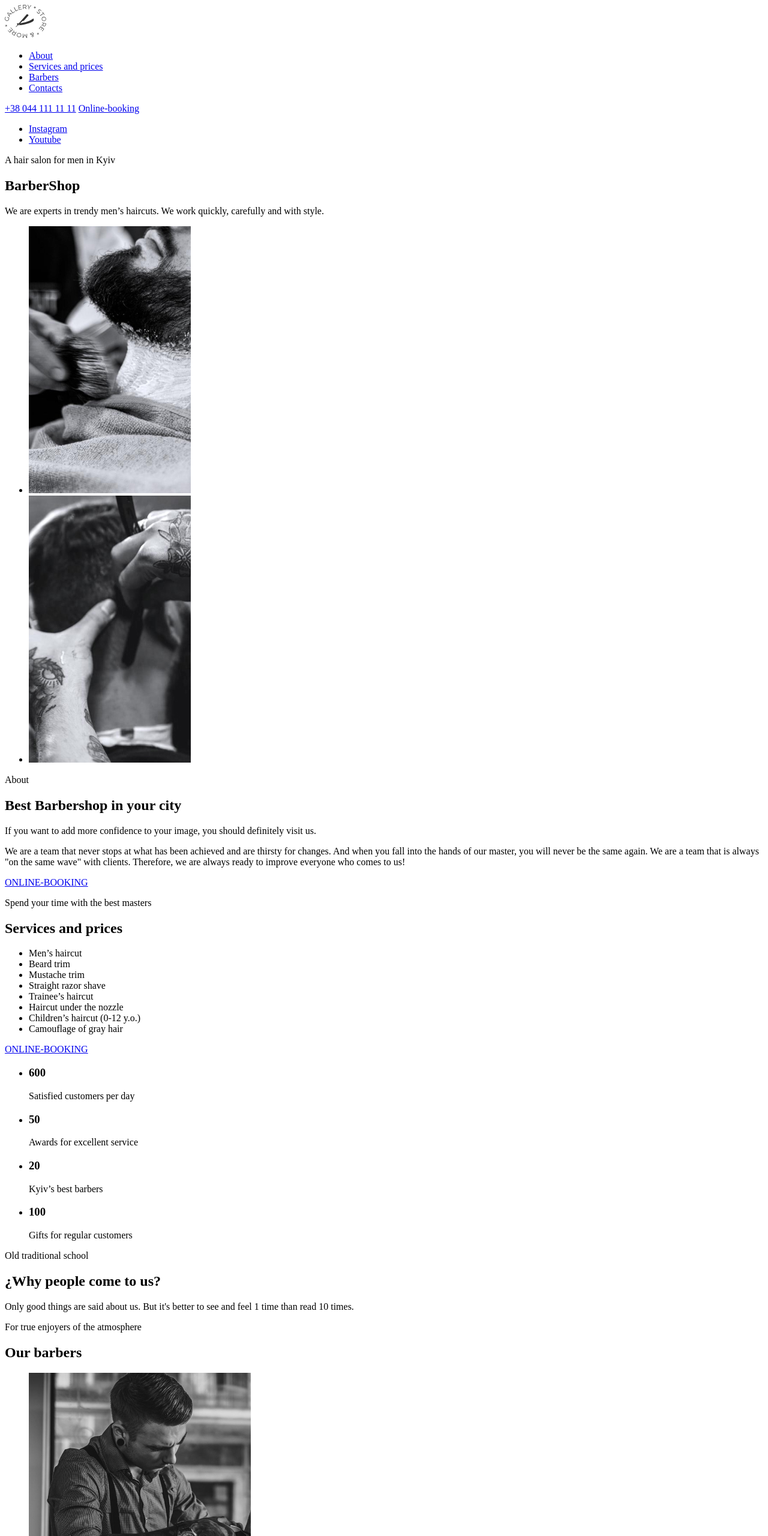
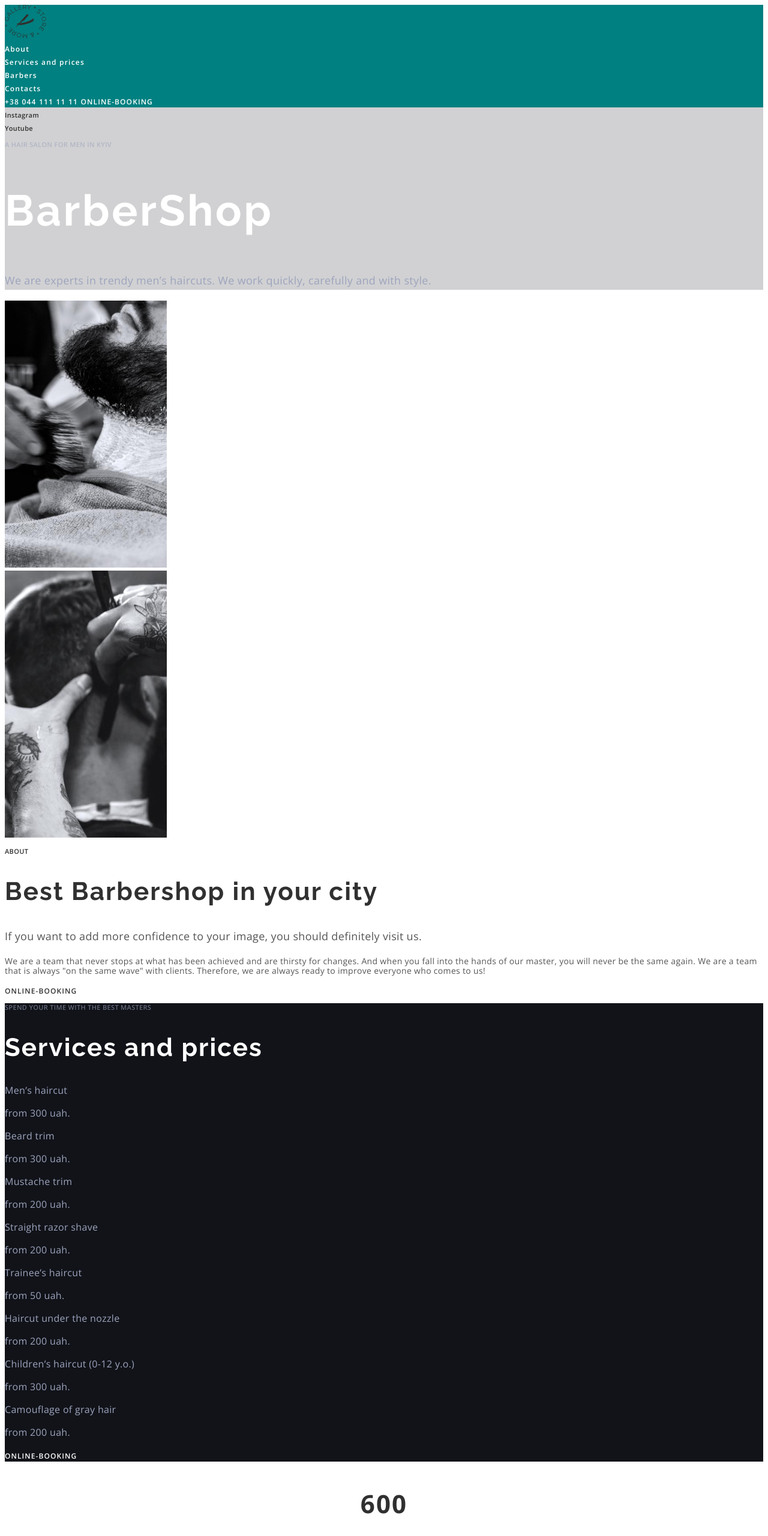
Before and after one commit to TnRuslan/barbershop-1, a plain HTML site: page index.html in a window 1280 px wide. Shown: the top 2560 px of the page at 60% size. Drawn offline with nearby package versions, Linux system fonts and the light colour scheme.

Commit message:
Додає шрифти та колір тексту

```diff
--- /dev/null
+++ b/css/style.css
@@ -0,0 +1,241 @@
+/* Основний колір тексту сірого #555555 */
+/* Основний колір світлого тексту #FFFFFF */
+/* Колір акценту #FF6C00 */
+/* Основний колір заголовків #303030;*/
+/* Додатковий колір підзаголовка #9DA4BD; */
+/* Додатковий колір Labal  rgba(157, 164, 189, 0.6);*/
+
+:root {
+    --pramyri-text-color: #555555;
+    --first-text-color: #FFFFFF;
+    --acent-color: #FF6C00;
+    --main-title-color: #303030;
+    --secondary-subtitle-color: #9DA4BD;
+    --secondary-label-color: rgba(157, 164, 189, 0.6);
+}
+
+
+body {
+    font-family: 'Open Sans', sans-serif;
+    color: var(--pramyri-text-color);
+    letter-spacing: 0.02em;
+}
+
+.link {
+    text-decoration: none;
+    color: inherit;
+}
+
+.link:hover,
+.link:focus {
+    color: var(--acent-color);
+}
+
+.list {
+    list-style: none;
+    padding-left: 0;
+    margin: 0;
+}
+
+
+/* Header */
+.header {
+    background-color: teal;
+}
+
+.nav-link {
+    font-weight: 600;
+    font-size: 12px;
+    line-height: 1.33;
+    letter-spacing: 0.1em;
+    color: var(--first-text-color);
+}
+
+.button {
+    font-weight: 600;
+    font-size: 12px;
+    line-height: 1.33;
+    letter-spacing: 0.09em;
+    text-transform: uppercase;
+    color: var(--first-text-color);
+}
+/* .nav-link:hover,
+.nav-link:focus {
+    color: var(--acent-color);
+} */
+
+/* Hero */
+
+.hero {
+    background-color: rgba(25, 28, 38, 0.2);
+}
+
+.hero-link,
+.footer-link {
+    font-weight: 600;
+    font-size: 11px;
+    line-height: 1.36;
+    color: var(--main-title-color);
+}
+
+/* .hero-link:hover,
+.hero-link:focus {
+    color: var(--acent-color);
+} */
+
+.label {
+    font-weight: 600;
+    font-size: 11px;
+    line-height: 1.36;
+    text-transform: uppercase;
+    color: var(--main-title-color);
+}
+
+.hero-label.label{
+    color: var(--secondary-label-color);
+}
+
+.title {
+    font-family: 'Raleway', sans-serif;
+    font-size: 42px;
+    line-height: 1.16;
+    letter-spacing: 0.05em;
+    color: var(--main-title-color);
+}
+
+.hero-title.title {
+    font-size: 72px;
+    line-height: 1.18;
+    color: var(--first-text-color);
+}
+
+.subtitle {
+    font-size: 18px;
+    line-height: 1.66;
+}
+
+.hero-subtitle.subtitle {
+    color: var(--secondary-subtitle-color);
+}
+
+/* About */
+
+.about-subtitle {
+    font-size: 18px;
+    line-height: 1.66;
+}
+
+.about-content {
+    font-size: 14px;
+    line-height: 1.14;
+}
+
+.about-button.button {
+    color: var(--main-title-color);
+}
+
+.about-button.button:hover,
+.about-button.button:focus {
+    color: var(--acent-color);
+}
+
+/* Price */
+.price {
+    background-color: #111319;;
+}
+
+.price-label.label {
+    color: var(--secondary-label-color);
+}
+
+.price-title.title {
+    color: var(--first-text-color);
+}
+
+.price-list {
+    color: var(--secondary-subtitle-color)
+}
+
+/* Features */
+
+.features-number {
+    font-weight: 700;
+    font-size: 42px;
+    line-height: 1.35;
+    text-align: center;
+    letter-spacing: 0.05em;
+    color: var(--main-title-color);
+}
+
+.features-stat {
+    font-weight: 600;
+    font-size: 11px;
+    line-height: 1.36;
+    text-align: center;
+    color: var(--main-title-color);
+}
+
+/* Наші барбери */
+
+.team-title {
+    font-weight: 400;
+    font-size: 18px;
+    line-height: 1.38;
+    text-align: center;
+    color: var(--main-title-color);
+}
+
+.team-content {
+    font-size: 14px;
+    line-height: 1.35;
+    text-align: center;
+    color: var(--acent-color);
+}
+
+
+/* Роботи */
+
+/* Контаткти */
+.contact-section {
+    background-color: #191C26;;
+}
+
+.contact-title.title {
+    color: var(--first-text-color);
+}
+
+.address-list.list {
+    font-style: normal;
+    font-weight: 400;
+    font-size: 18px;
+    line-height: 1.66;
+    color: var(--secondary-subtitle-color);
+}
+
+.address-link {
+    font-weight: 700;
+}
+
+.mail-link {
+    text-decoration: underline;
+}
+
+.contact-label.label {
+    color: var(--first-text-color);
+}
+
+.contact-content {
+            font-size: 18px;
+            line-height: 1.66;
+            color: var(--secondary-subtitle-color);
+}
+
+
+/* Footer */
+
+.footer-copyright {
+    font-weight: 600;
+    font-size: 11px;
+    line-height: 1.36;
+    color: var(--secondary-subtitle-color);
+}
--- a/index.html
+++ b/index.html
@@ -5,141 +5,216 @@
     <meta http-equiv="X-UA-Compatible" content="IE=edge">
     <meta name="viewport" content="width=device-width, initial-scale=1.0">
     <title>Baebershop</title>
+    <link rel="preconnect" href="https://fonts.googleapis.com">
+    <link rel="preconnect" href="https://fonts.gstatic.com" crossorigin>
+    <link href="https://fonts.googleapis.com/css2?family=Open+Sans:wght@400;600;700&family=Raleway:wght@700&display=swap"
+        rel="stylesheet">
+    <link rel="stylesheet" href="./css/style.css">
 </head>
 <body>
 
 <!-- Шапка -->
 
-    <header>
+    <header class="header">
         <img src="./images/logo.svg" alt="logo" width="69" height="56">
-        <nav>
-            <ul>
-                <li><a href="#">About</a></li>
-                <li><a href="#">Services and prices</a></li>
-                <li><a href="#">Barbers</a></li>
-                <li><a href="#">Contacts</a></li>
+        <nav class="nav">
+            <ul class="nav-list list">
+                <li class="nav-item">
+                    <a class="nav-link link" href="#">About</a>
+                </li>
+                <li>
+                    <a class="nav-link link" href="#">Services and prices</a>
+                </li>
+                <li>
+                    <a class="nav-link link" href="#">Barbers</a>
+                </li>
+                <li>
+                    <a class="nav-link link" href="#">Contacts</a>
+                </li>
             </ul>
         </nav>
-        <a href="tel:+380441111111">+38 044 111 11 11</a>
-        <a href="#">Online-booking</a>
+        <a class="nav-link link" href="tel:+380441111111">+38 044 111 11 11</a>
+        <a class="button link" href="#">Online-booking</a>
     </header>
 
     <main>
 
 <!-- Hero -->
 
-        <section>
-            <ul>
-                <li>
-                    <a href="#">Instagram</a>
+        <section class="hero">
+            <ul class="hero-list list">
+                <li class="hero-item">
+                    <a class="hero-link link" href="#">Instagram</a>
                 </li>
-                <li>
-                    <a href="#">Youtube</a>
+                <li class="hero-item">
+                    <a class="hero-link link" href="#">Youtube</a>
                 </li>
             </ul>
-            <p>A hair salon for men in Kyiv</p>
-            <h1>BarberShop</h1>
-            <p>We are experts in trendy men’s haircuts.
+            <p class="hero-label label">A hair salon for men in Kyiv</p>
+            <h1 class="hero-title title">BarberShop</h1>
+            <p class="hero-subtitle subtitle">We are experts in trendy men’s haircuts.
             We work quickly, carefully and with style.</p>
         </section>
 
 <!-- About -->
 
-        <section>
-            <ul>
-                <li><img src="./images/about-1.jpg" alt="heirdresser"></li>
-                <li><img src="./images/about-2.jpg" alt="heirdresser"></li>
+        <section class="section">
+            <ul class="about-list list">
+                <li class="about-item">
+                    <img src="./images/about-1.jpg" alt="heirdresser">
+                </li>
+                <li class="about-item">
+                    <img src="./images/about-2.jpg" alt="heirdresser">
+                </li>
             </ul>
-            <p>About</p>
-            <h2>Best Barbershop in your city</h2>
-            <p>If you want to add more confidence to your image, you should definitely visit us.</p>
-            <p>We are a team that never stops at what has been achieved and are thirsty for changes. And when you fall into the hands
+            <p class="about-label label">About</p>
+            <h2 class="about-title title">Best Barbershop in your city</h2>
+            <p class="subtitle">If you want to add more confidence to your image, you should definitely visit us.</p>
+            <p class="about-content">We are a team that never stops at what has been achieved and are thirsty for changes. And when you fall into the hands
             of our master, you will never be the same again. We are a team that is always "on the same wave" with clients.
             Therefore, we are always ready to improve everyone who comes to us!</p>
-            <a href="#">ONLINE-BOOKING</a>
+            <a class="about-button button link" href="#">ONLINE-BOOKING</a>
         </section>
 
 <!-- Price -->
 
-        <section>
-            <p>Spend your time with the best masters</p>
-            <h2>Services and prices</h2>
-            <ul>
-                <li>Men’s haircut</li>
-                <li>Beard trim</li>
-                <li>Mustache trim</li>
-                <li>Straight razor shave</li>
-                <li>Trainee’s haircut</li>
-                <li>Haircut under the nozzle</li>
-                <li>Children’s haircut (0-12 y.o.)</li>
-                <li>Camouflage of gray hair</li>
+        <section class="price section">
+            <p class="price-label label">Spend your time with the best masters</p>
+            <h2 class="price-title title">Services and prices</h2>
+            <ul class="price-list list">
+                <li class="price-item">
+                    <p>Men’s haircut</p>
+                    <p></p>
+                    <p>from 300 uah.</p>
+                </li>
+                <li class="price-item">
+                    <p>Beard trim</p>
+                    <p></p>
+                    <p>from 300 uah.</p>
+                </li>
+                <li class="price-item">
+                    <p>Mustache trim</p>
+                    <p></p>
+                    <p>from 200 uah.</p>
+                </li>
+                <li class="price-item">
+                    <p>Straight razor shave</p>
+                    <p></p>
+                    <p>from 200 uah.</p>
+                </li>
             </ul>
-            <a href="#">ONLINE-BOOKING</a>
+            <ul class="price-list list">
+                <li class="price-item">
+                    <p>Trainee’s haircut</p>
+                    <p></p>
+                    <p>from 50 uah.</p>
+                </li>
+                <li class="price-item">
+                    <p>Haircut under the nozzle</p>
+                    <p></p>
+                    <p>from 200 uah.</p>
+                </li>
+                <li class="price-item">
+                    <p>Children’s haircut (0-12 y.o.)</p>
+                    <p></p>
+                    <p>from 300 uah.</p>
+                </li>
+                <li class="price-item">
+                    <p>Camouflage of gray hair</p>
+                    <p></p>
+                    <p>from 200 uah.</p>
+                </li>
+            </ul>
+            <a class="button link" href="#">ONLINE-BOOKING</a>
         </section>
 
 <!-- Наші переваги -->
 
-        <section>
-            <ul>
-                <li>
-                    <h3>600</h3>
-                    <p>Satisfied customers per day</p>
+        <section class="section">
+            <ul class="features-list list">
+                <li class="features-item">
+                    <p class="features-number">600</p>
+                    <p class="features-stat">Satisfied customers per day</p>
                 </li>
                 <li>
-                    <h3>50</h3>
-                    <p>Awards for excellent service</p>
+                    <p class="features-number">50</p>
+                    <p class="features-stat">Awards for excellent service</p>
                 </li>
                 <li>
-                    <h3>20</h3>
-                    <p>Kyiv’s best barbers</p>
+                    <p class="features-number">20</p>
+                    <p class="features-stat">Kyiv’s best barbers</p>
                 </li>
                 <li>
-                    <h3>100</h3>
-                    <p>Gifts for regular customers</p>
+                    <p class="features-number">100</p>
+                    <p class="features-stat">Gifts for regular customers</p>
                 </li>
             </ul>
-            <p>Old traditional school</p>
-            <h2>¿Why people come to us?</h2>
-            <p>Only good things are said about us. But it's better to see and feel 1 time than read 10 times.</p>
+            <p class="features-label label">Old traditional school</p>
+            <h2 class="title">¿Why people come to us?</h2>
+            <p class="subtitle">Only good things are said about us. But it's better to see and feel 1 time than read 10 times.</p>
         </section>
 
 <!-- Наші барбери -->
 
-        <section>
-            <p>For true enjoyers of the atmosphere</p>
-            <h2>Our barbers</h2>
-            <ul>
-                <li>
+        <section class="section">
+            <p class="label">For true enjoyers of the atmosphere</p>
+            <h2 class="title">Our barbers</h2>
+            <ul class="team-list list">
+                <li class="team-item">
                     <img src="./images/barber-1.jpg" alt="barber John">
-                    <h3>John Smith</h3>
-                    <p>Extreme Barber</p>
-                    <ul>
-                        <li></li>
-                        <li></li>
-                        <li></li>
-                        <li></li>
+                    <h3 class="team-title">John Smith</h3>
+                    <p class="team-content">Extreme Barber</p>
+                    <ul class="social-list list">
+                        <li>
+                            <a href=""></a>
+                        </li>
+                        <li>
+                            <a href=""></a>
+                        </li>
+                        <li>
+                            <a href=""></a>
+                        </li>
+                        <li>
+                            <a href=""></a>
+                        </li>
                     </ul>
                 </li>
-                <li>
+                <li class="team-item">
                     <img src="./images/barber-2.jpg" alt="barber Michele">
-                    <h3>Michele Doe</h3>
-                    <p>Extreme Barber</p>
+                    <h3 class="team-title">Michele Doe</h3>
+                    <p class="team-content">Extreme Barber</p>
                     <ul>
-                        <li></li>
-                        <li></li>
-                        <li></li>
-                        <li></li>
+                        <li>
+                            <a href=""></a>
+                        </li>
+                        <li>
+                            <a href=""></a>
+                        </li>
+                        <li>
+                            <a href=""></a>
+                        </li>
+                        <li>
+                            <a href=""></a>
+                        </li>
                     </ul>
                 </li>
-                <li>
+                <li class="team-item">
                     <img src="./images/barber-3.jpg" alt="barber Alan">
-                    <h3>Alan Black</h3>
-                    <p>Extreme Barber</p>
+                    <h3 class="team-title">Alan Black</h3>
+                    <p class="team-content">Extreme Barber</p>
                     <ul>
-                        <li></li>
-                        <li></li>
-                        <li></li>
-                        <li></li>
+                        <li>
+                            <a href=""></a>
+                        </li>
+                        <li>
+                            <a href=""></a>
+                        </li>
+                        <li>
+                            <a href=""></a>
+                        </li>
+                        <li>
+                            <a href=""></a>
+                        </li>
                     </ul>
                 </li>
             </ul>
@@ -147,20 +222,20 @@
 
 <!-- Наша робота -->
 
-        <section>
-            <h2></h2>
-            <p>In Latin, "barba" means "beard"</p>
-            <ul>
-                <li>
+        <section class="section">
+            <h2 class="title">Works</h2>
+            <p class="label">In Latin, "barba" means "beard"</p>
+            <ul class="works-list list">
+                <li class="works-item">
                     <img src="./images/our-work-1.jpg" alt="heirdresser">
                 </li>
-                <li>
+                <li class="works-item">
                     <img src="./images/our-work-2.jpg" alt="heirdresser">
                 </li>
-                <li>
+                <li class="works-item">
                     <img src="./images/our-work-3.jpg" alt="heirdresser">
                 </li>
-                <li>
+                <li class="works-item">
                     <img src="./images/our-work-4.jpg" alt="heirdresser">
                 </li>
             </ul>
@@ -168,24 +243,38 @@
 
 <!-- Наші контакти -->
 
-        <section>
-            <h2>Online-booking</h2>
-            <h2>Contacts</h2>
-            <address>
-                <a href="#">st. Vasilkovaya, 7A Kiev, 08132</a>
-                <a href="tel:+380441111111">+38 044 111 11 11</a>
-                <a href="mailto:barbershop@email.com">barbershop@email.com</a>
-            </address>
-            <p>Working hours</p>
-            <p>Every day from 9:00 to 22:00</p>
+        <section class="contact-section">
+            <h2 class="contact-title title">Online-booking</h2>
+            <div class="address-container">
+                <h2 class="contact-title title">Contacts</h2>
+                <address>
+                    <ul class="address-list list">
+                        <li>
+                            <a class="address-link link" href="#">st. Vasilkovaya, 7A Kiev, 08132</a>
+                        </li>
+                        <li>
+                            <a class="tel-link link" href="tel:+380441111111">+38 044 111 11 11</a>
+                        </li>
+                        <li>
+                            <a class="mail-link link" href="mailto:barbershop@email.com">barbershop@email.com</a>
+                        </li>
+                    </ul>
+                </address>
+                <p class="contact-label label">Working hours</p>
+                <p class="contact-content">Every day from 9:00 to 22:00</p>
+            </div>
         </section>
     </main>
 
-    <footer>
-        <p>&#169Copyright 2020</p>
-        <ul>
-            <li><a href="#">Instagram</a></li>
-            <li><a href="#">Youtube</a></li>
+    <footer class="footer">
+        <p class="footer-copyright">&#169 Copyright 2020</p>
+        <ul class="footer-list list">
+            <li>
+                <a class="footer-link link" href="#">Instagram</a>
+            </li>
+            <li>
+                <a class="footer-link link" href="#">Youtube</a>
+            </li>
         </ul>
     </footer>
 
```
